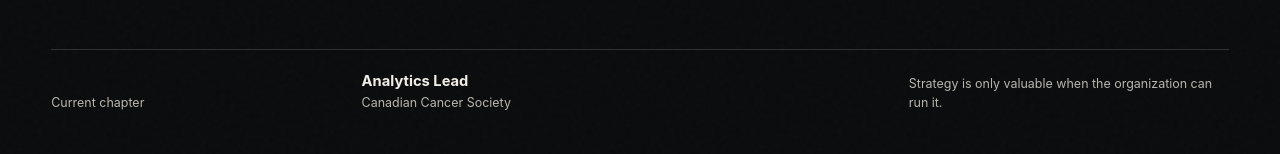
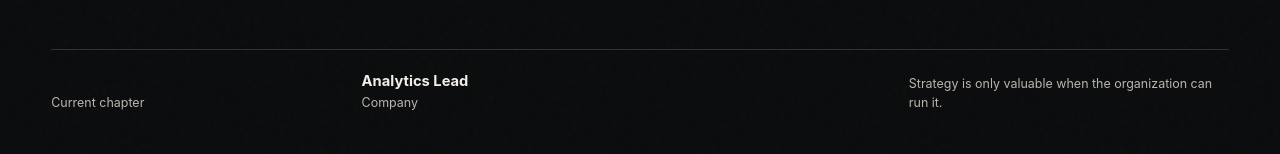
Before and after one commit to MuaazBin/muaazbinsarfaraz.com, a plain HTML site: page index.html in a window 1280 px wide. Shown: the part 646-800 px from the top of the page. Drawn offline with Linux system fonts and the light colour scheme.

Commit message:
Hide current company name

```diff
--- a/index.html
+++ b/index.html
@@ -63,7 +63,7 @@
 
         <div class="hero-foot reveal">
           <p>Current chapter</p>
-          <p><strong>Analytics Lead</strong><br />Canadian Cancer Society</p>
+          <p><strong>Analytics Lead</strong><br />Company</p>
           <p class="hero-foot-note">Strategy is only valuable when the organization can run it.</p>
         </div>
       </section>
@@ -187,7 +187,7 @@
           <article class="case-study reveal">
             <div class="case-number">04</div>
             <div class="case-copy">
-              <p class="case-meta">Canadian Cancer Society · Mission analytics</p>
+              <p class="case-meta">Company · Mission analytics</p>
               <h3>Connected campaign insight to fundraising efficiency.</h3>
               <p>Building Salesforce CRM Analytics for mass marketing and planned giving—helping teams sharpen lead management, vendor selection, and progress toward a 13% fundraising-efficiency target.</p>
               <ul class="tag-list" aria-label="Capabilities used">
@@ -249,7 +249,7 @@
           <p>I’ve spent my career translating between executives, operators, analysts, and engineers. That range lets me see the organization around the model—the incentives, habits, and trust required to turn insight into motion.</p>
         </div>
         <div class="timeline" aria-label="Career timeline">
-          <article class="timeline-item reveal"><time>2025—Now</time><div><h3>Canadian Cancer Society</h3><p>Analytics Lead · CRM, fundraising, and planned giving</p></div></article>
+          <article class="timeline-item reveal"><time>2025—Now</time><div><h3>Company</h3><p>Analytics Lead · CRM, fundraising, and planned giving</p></div></article>
           <article class="timeline-item reveal"><time>2020—2024</time><div><h3>Daraz · Alibaba Group</h3><p>Head of Analytics / Analytics Manager · E-commerce at 40M+ MAU scale</p></div></article>
           <article class="timeline-item reveal"><time>2018—2020</time><div><h3>Telenor</h3><p>Data Engineer, B2B · Data monetization and market intelligence</p></div></article>
           <article class="timeline-item reveal"><time>2013—2016</time><div><h3>K-Electric</h3><p>OMS Analyst · Smart-grid analytics and operational transformation</p></div></article>
```
